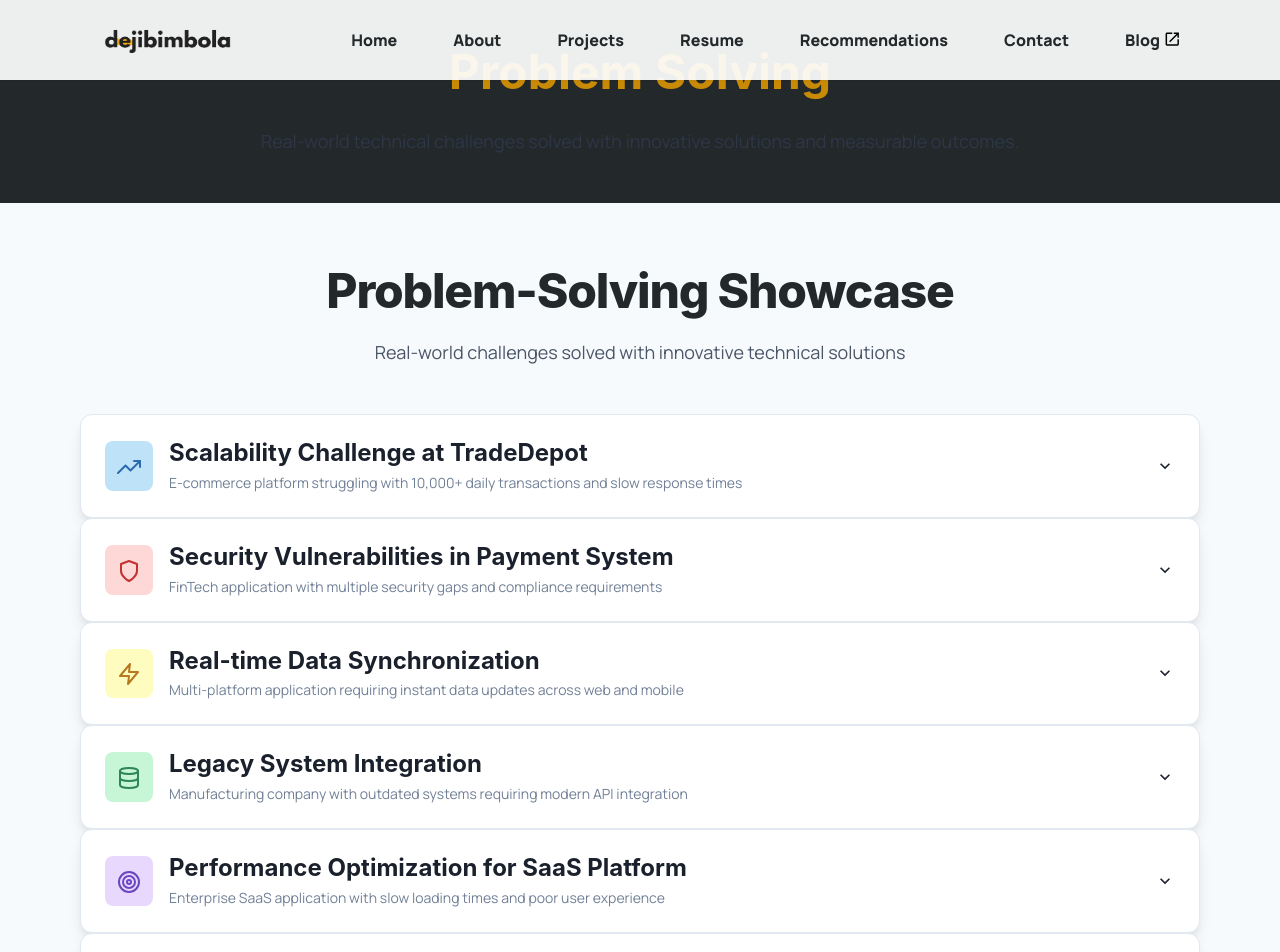
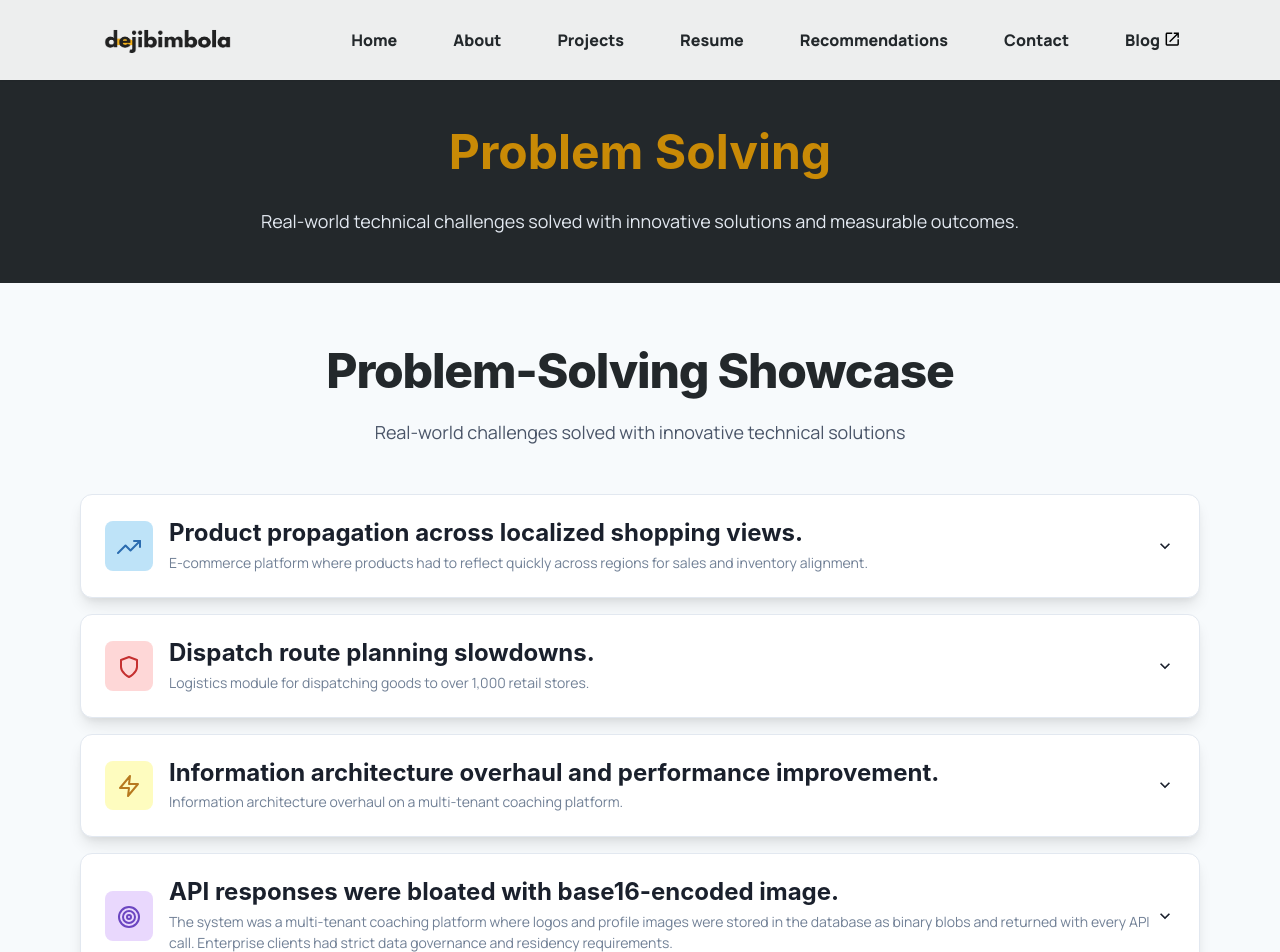
Before and after one commit to dejibimbolaAyo/dejibimbola.com.ng, a Next.js app: page /problem-solving in a window 1280 px wide. Shown: the top 952 px of the page. Built offline with nearby package versions, Linux system fonts and the light colour scheme.

Commit message:
Update problem solution content

```diff
--- a/components/ProblemSolving.tsx
+++ b/components/ProblemSolving.tsx
@@ -24,100 +24,64 @@ import {
 
 const problemSolutions = [
   {
-    problem: "Scalability Challenge at TradeDepot",
+    problem: "Product propagation across localized shopping views.",
     context:
-      "E-commerce platform struggling with 10,000+ daily transactions and slow response times",
+      "E-commerce platform where products had to reflect quickly across regions for sales and inventory alignment.",
     solution:
-      "Implemented microservices architecture with Redis caching, database optimization, and CDN integration",
+      "Implemented a microservice architecture and event-driven processing with queues for async updates to Area Baskets.",
     outcome:
-      "60% faster response times, 99.9% uptime, handled 50,000+ daily transactions",
-    technologies: ["Node.js", "Redis", "PostgreSQL", "Docker", "AWS"],
+      "Propagation time reduced from hours to under 10 minutes; improved system scalability and responsiveness.",
+    technologies: ["Node.js", "RabbitMQ", "Event-driven architecture"],
     icon: FiTrendingUp,
     color: "blue",
   },
   {
-    problem: "Security Vulnerabilities in Payment System",
+    problem: "Dispatch route planning slowdowns.",
     context:
-      "FinTech application with multiple security gaps and compliance requirements",
+      "Logistics module for dispatching goods to over 1,000 retail stores.",
     solution:
-      "Implemented comprehensive security measures including JWT authentication, encryption, and audit trails",
+      "Integrated Routific for automated route optimization and moved route planning to background workers.",
     outcome:
-      "Zero security breaches, PCI DSS compliance, 100% secure transaction processing",
-    technologies: ["JWT", "bcrypt", "Encryption", "Helmet.js", "Audit Logs"],
+      "Faster route generation, reduced system lag, and improved delivery efficiency.",
+    technologies: [
+      "Routific API",
+      "Node.js",
+      "RabbitMQ",
+      "Asynchronous job queues",
+    ],
     icon: FiShield,
     color: "red",
   },
   {
-    problem: "Real-time Data Synchronization",
+    problem: "Information architecture overhaul and performance improvement.",
     context:
-      "Multi-platform application requiring instant data updates across web and mobile",
+      "Information architecture overhaul on a multi-tenant coaching platform.",
     solution:
-      "Built WebSocket-based real-time system with event-driven architecture and conflict resolution",
+      "Built a dynamic sidebar menu served via API, implemented authorization filtering, excluded unnecessary child menu data, and refactored data-fetching logic.",
     outcome:
-      "Real-time updates across all platforms, 99.9% data consistency, improved user experience",
-    technologies: [
-      "WebSockets",
-      "Socket.io",
-      "Event Sourcing",
-      "Redis",
-      "Conflict Resolution",
-    ],
+      "Improved user experience, eliminated data refetching issues, and reduced frontend complexity.",
+    technologies: ["React.js", "MobX", "TypeScript", "Node.js"],
     icon: FiZap,
     color: "yellow",
   },
   {
-    problem: "Legacy System Integration",
+    problem: "API responses were bloated with base16-encoded image.",
     context:
-      "Manufacturing company with outdated systems requiring modern API integration",
+      "The system was a multi-tenant coaching platform where logos and profile images were stored in the database as binary blobs and returned with every API call. Enterprise clients had strict data governance and residency requirements.",
     solution:
-      "Developed middleware layer with API gateway, data transformation, and monitoring systems",
+      "Refactored the image handling pipeline by replacing blobs with a file-path-based model. Images were pre-processed on upload into multiple sizes and served via cacheable URLs. Legacy blobs were migrated, and regional storage plus tenant isolation was enforced.",
     outcome:
-      "Seamless integration, 40% faster data processing, real-time monitoring dashboard",
+      "API payload sizes dropped significantly. Frontend performance improved. CDN delivery and lazy loading were enabled. The platform remained fully compliant with tenant-specific data governance requirements.",
     technologies: [
-      "API Gateway",
-      "Middleware",
-      "Data Transformation",
-      "Monitoring",
-      "Legacy Integration",
-    ],
-    icon: FiDatabase,
-    color: "green",
-  },
-  {
-    problem: "Performance Optimization for SaaS Platform",
-    context:
-      "Enterprise SaaS application with slow loading times and poor user experience",
-    solution:
-      "Implemented code splitting, lazy loading, database query optimization, and CDN deployment",
-    outcome:
-      "70% faster page loads, 50% reduction in server load, improved user retention",
-    technologies: [
-      "Code Splitting",
-      "Lazy Loading",
-      "Query Optimization",
-      "CDN",
-      "Performance Monitoring",
+      "File-based storage system",
+      "Image pre-processing",
+      "Cacheable URL routing",
+      "Custom CDN integration",
+      "Tenant-aware access control",
+      "Data migration scripts",
     ],
     icon: FiTarget,
     color: "purple",
-  },
-  {
-    problem: "Startup MVP Development Under Pressure",
-    context:
-      "Startup needing rapid MVP development with limited resources and tight deadlines",
-    solution:
-      "Adopted rapid prototyping approach with modern tech stack and cloud-native architecture",
-    outcome:
-      "MVP delivered in 6 weeks, secured funding, scalable foundation for growth",
-    technologies: [
-      "Rapid Prototyping",
-      "Cloud Native",
-      "Modern Stack",
-      "Scalable Architecture",
-      "CI/CD",
-    ],
-    icon: FiCheckCircle,
-    color: "teal",
   },
 ];
 
@@ -160,12 +124,13 @@ export default function ProblemSolving() {
               borderColor="gray.200"
               overflow="hidden"
               boxShadow="lg"
+              my={4}
             >
               <AccordionButton
                 py={6}
                 px={6}
                 _hover={{ bg: "gray.50" }}
-                _expanded={{ bg: "brand.primary", color: "white" }}
+                _expanded={{ bg: "dark", color: "white" }}
               >
                 <HStack spacing={4} flex="1" textAlign="left">
                   <Box
--- a/pages/problem-solving.tsx
+++ b/pages/problem-solving.tsx
@@ -10,11 +10,11 @@ export default function ProblemSolvingPage() {
       keywords="Problem Solving Ayodeji Abimbola, Technical Solutions Deji Abimbola, Problem Solving Dejibimbola, Nigerian Software Engineer Solutions, Lagos Tech Problem Solving"
     >
       <Box pt={20} py={12}>
-        <VStack spacing={8}>
+        <VStack spacing={8} pt={20}>
           <Heading as="h1" size="2xl" color="brand.primary" textAlign="center">
             Problem Solving
           </Heading>
-          <Text fontSize="lg" color="gray.700" maxW="3xl" textAlign="center">
+          <Text fontSize="lg" color="gray.200" maxW="3xl" textAlign="center">
             Real-world technical challenges solved with innovative solutions and
             measurable outcomes.
           </Text>
--- a/pages/sitemap.xml.tsx
+++ b/pages/sitemap.xml.tsx
@@ -48,7 +48,7 @@ ${pages
     <lastmod>${currentDate}</lastmod>
     <changefreq>${page.changefreq}</changefreq>
     <priority>${page.priority}</priority>
-  </url>`
+  </url>`,
   )
   .join("\n")}
 </urlset>`;
@@ -56,7 +56,7 @@ ${pages
   res.setHeader("Content-Type", "text/xml");
   res.setHeader(
     "Cache-Control",
-    "public, s-maxage=86400, stale-while-revalidate"
+    "public, s-maxage=86400, stale-while-revalidate",
   );
   res.write(sitemap);
   res.end();
```
